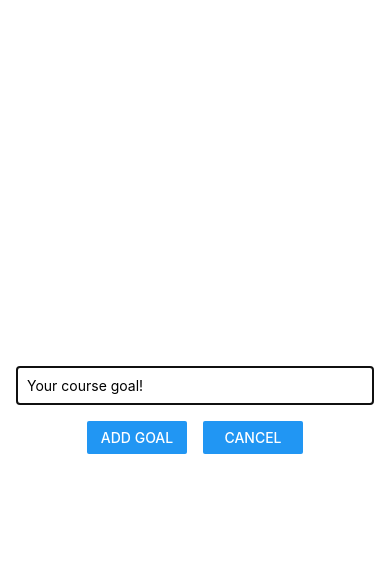
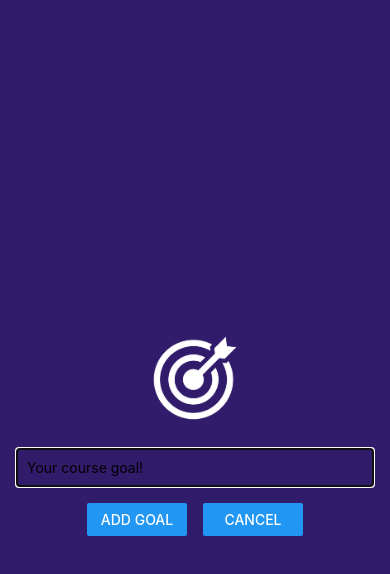
Before and after one commit to Dainichi1/React-Native, a React Native app in the folder 02 - React Native Basics COURSE GOALS APP/my-app/: screen / in a window 390 px wide. Both pictures are taken after a click on the button "ADD NEW GOAL". Shown: the top 574 px of the page. Built offline with nearby package versions, Linux system fonts and the light colour scheme.

Commit message:
36 - Working with Images Changing Colors

```diff
--- a/02 - React Native Basics COURSE GOALS APP/my-app/components/GoalInput.js
+++ b/02 - React Native Basics COURSE GOALS APP/my-app/components/GoalInput.js
@@ -1,4 +1,11 @@
-import { TextInput, View, Button, StyleSheet, Modal } from "react-native";
+import {
+  TextInput,
+  View,
+  Button,
+  StyleSheet,
+  Modal,
+  Image,
+} from "react-native";
 import { useState } from "react";
 
 function GoalInput(props) {
@@ -16,6 +23,10 @@
   return (
     <Modal visible={props.visible} animationType="slide">
       <View style={styles.inputContainer}>
+        <Image
+          style={styles.image}
+          source={require("../assets/images/goal.png")}
+        />
         <TextInput
           style={styles.textInput}
           placeholder="Your course goal!"
@@ -42,10 +53,10 @@
     flex: 1,
     justifyContent: "center",
     alignItems: "center",
-    marginBottom: 24,
+
     padding: 16,
-    borderBottomWidth: 1,
-    borderBottomColor: "#cccccc",
+
+    backgroundColor: "#311b6b",
   },
 
   textInput: {
@@ -64,4 +75,10 @@
     width: 100,
     marginHorizontal: 8,
   },
+
+  image: {
+    width: 100,
+    height: 100,
+    margin: 20,
+  },
 });
```
Also changed, not shown: 02 - React Native Basics COURSE GOALS APP/my-app/assets/images/goal.png (added).
